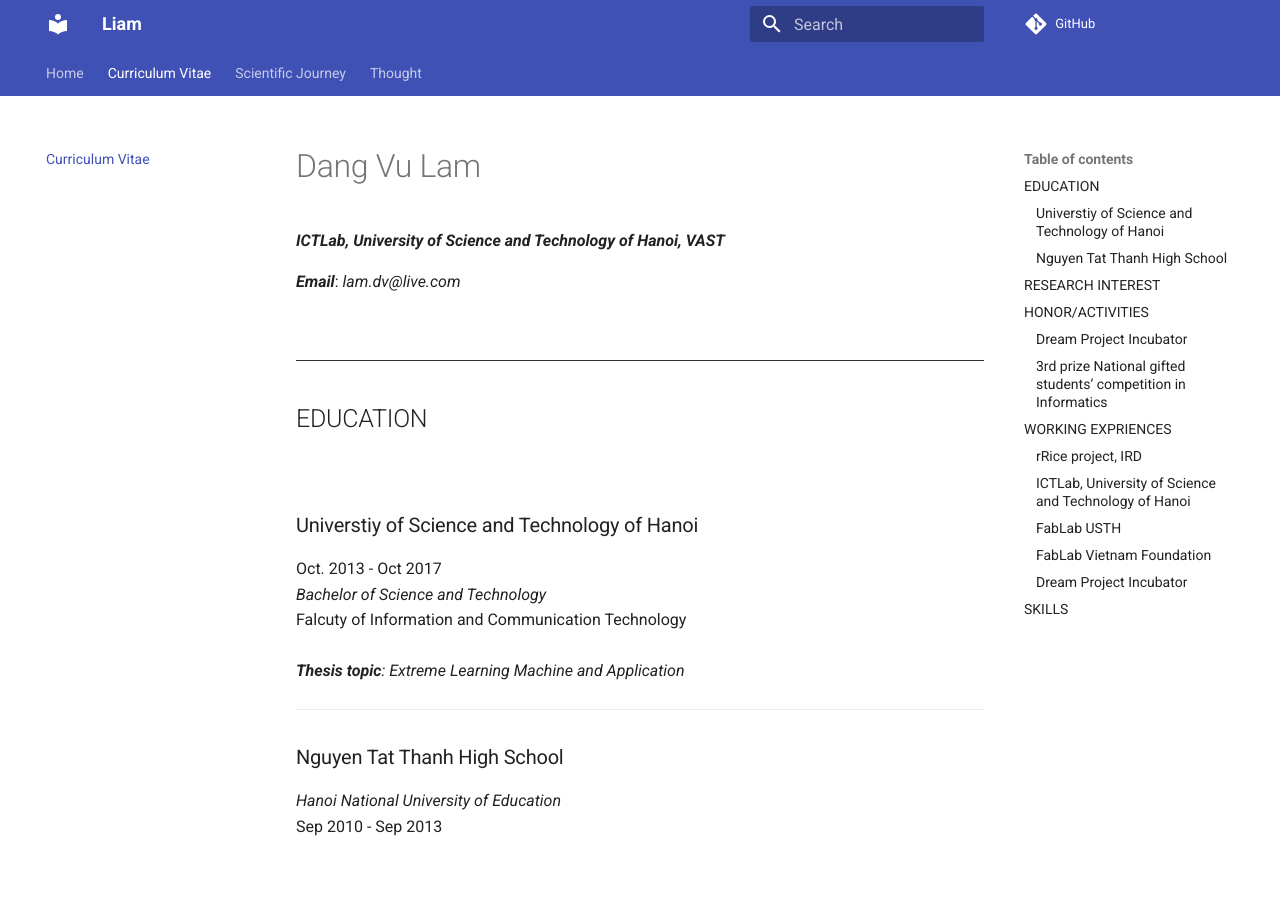
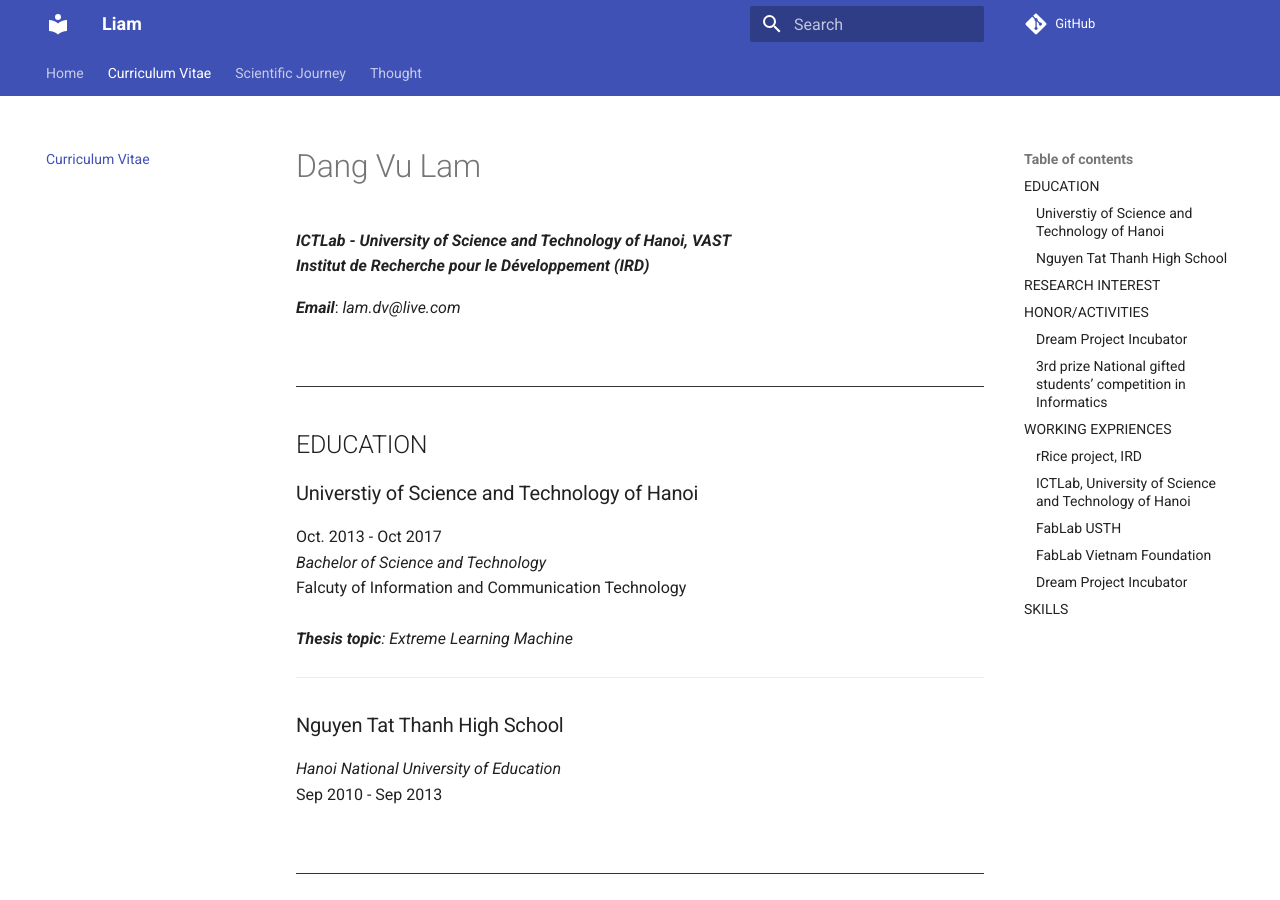
Before and after one commit to lamdv/lamdv.github.io, an MkDocs documentation site: the page built from docs/CV.md, in a window 1280 px wide and 900 px high. Built offline with MkDocs 1.6.1 and Material for MkDocs 9.7.7, drawn with Linux system fonts in a browser that asks for light colours; comment, search, counter and statistics services are not loaded; old or Windows-style settings are respelled for this version of MkDocs.

Commit message:
Modify CV

```diff
--- a/docs/CV.md
+++ b/docs/CV.md
@@ -1,6 +1,7 @@
 # Dang Vu Lam
 
-<b>*ICTLab, University of Science and Technology of Hanoi, VAST*</b>
+***ICTLab - University of Science and Technology of Hanoi, VAST***<br>
+***Institut de Recherche pour le Développement (IRD)***
 
 ***Email***: *lam.dv@live.com*
 
@@ -9,14 +10,12 @@
 
 ## EDUCATION
 
-&nbsp;
-
 ### Universtiy of Science and Technology of Hanoi
 
 Oct. 2013 - Oct 2017<br>
 *Bachelor of Science and Technology*<br>
 Falcuty of Information and Communication Technology<br>&nbsp;<br>
-***Thesis topic**: Extreme Learning Machine and Application*
+***Thesis topic**: Extreme Learning Machine*
 
 <hr>
 
```
